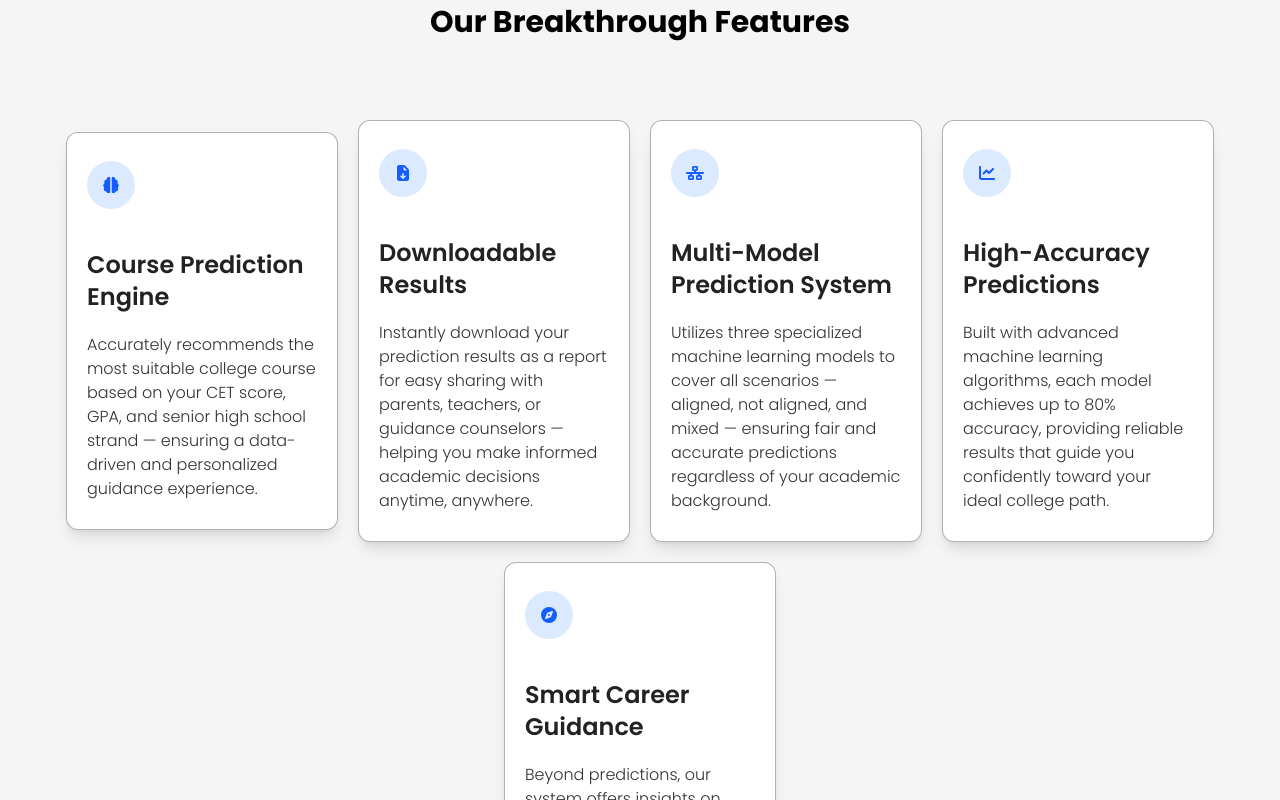
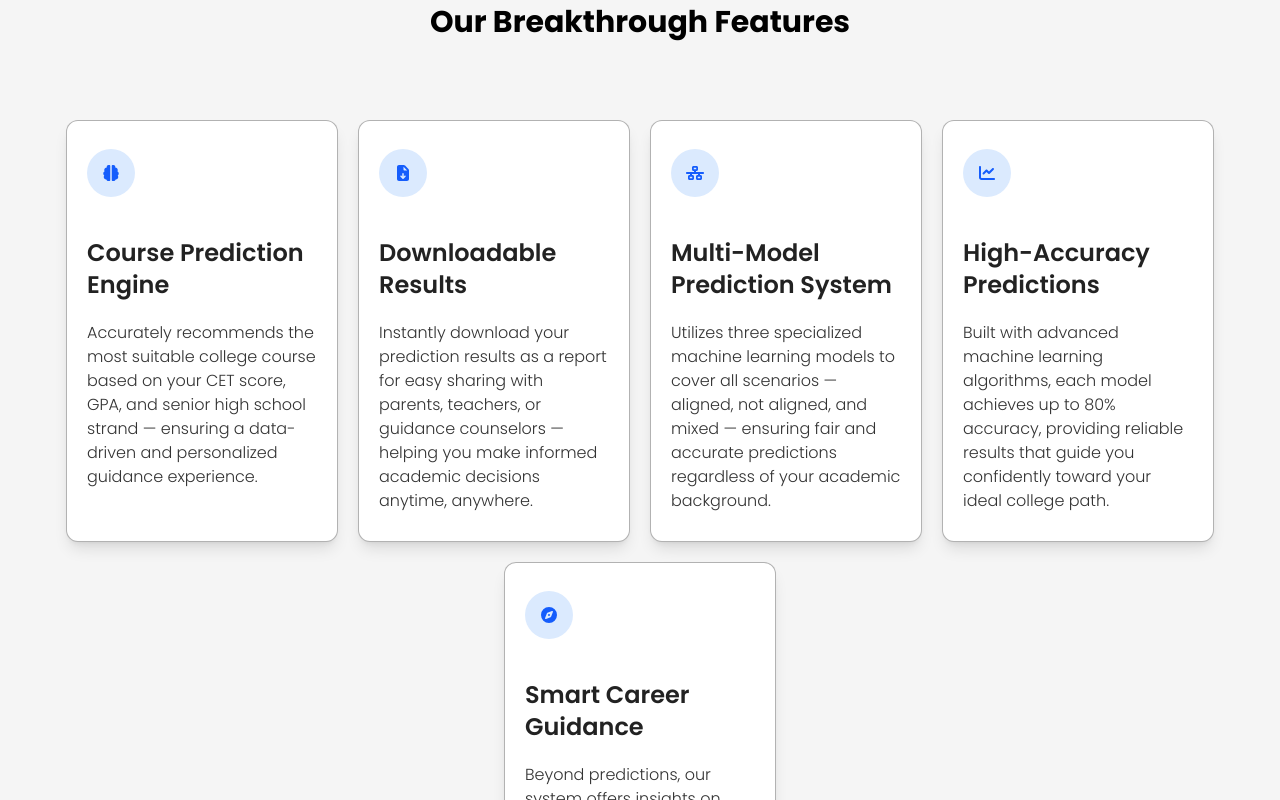
Before and after one commit to wilhelmusolejr/coursematch, a React (Vite) app in the folder client/: page / in a window 1280 px wide. Shown: the part 960-1760 px from the top of the page. Built offline with nearby package versions, Linux system fonts and the light colour scheme; no server answers.

Commit message:
style: remove items-center in features section

```diff
--- a/client/src/pages/Home.jsx
+++ b/client/src/pages/Home.jsx
@@ -116,7 +116,7 @@ function App() {
           />
 
           {/* parent */}
-          <div className="flex flex-wrap gap-5 justify-center items-center">
+          <div className="flex flex-wrap gap-5 justify-center ">
             {features.map((feature, index) => (
               <FeatureCard
                 key={index}
```
